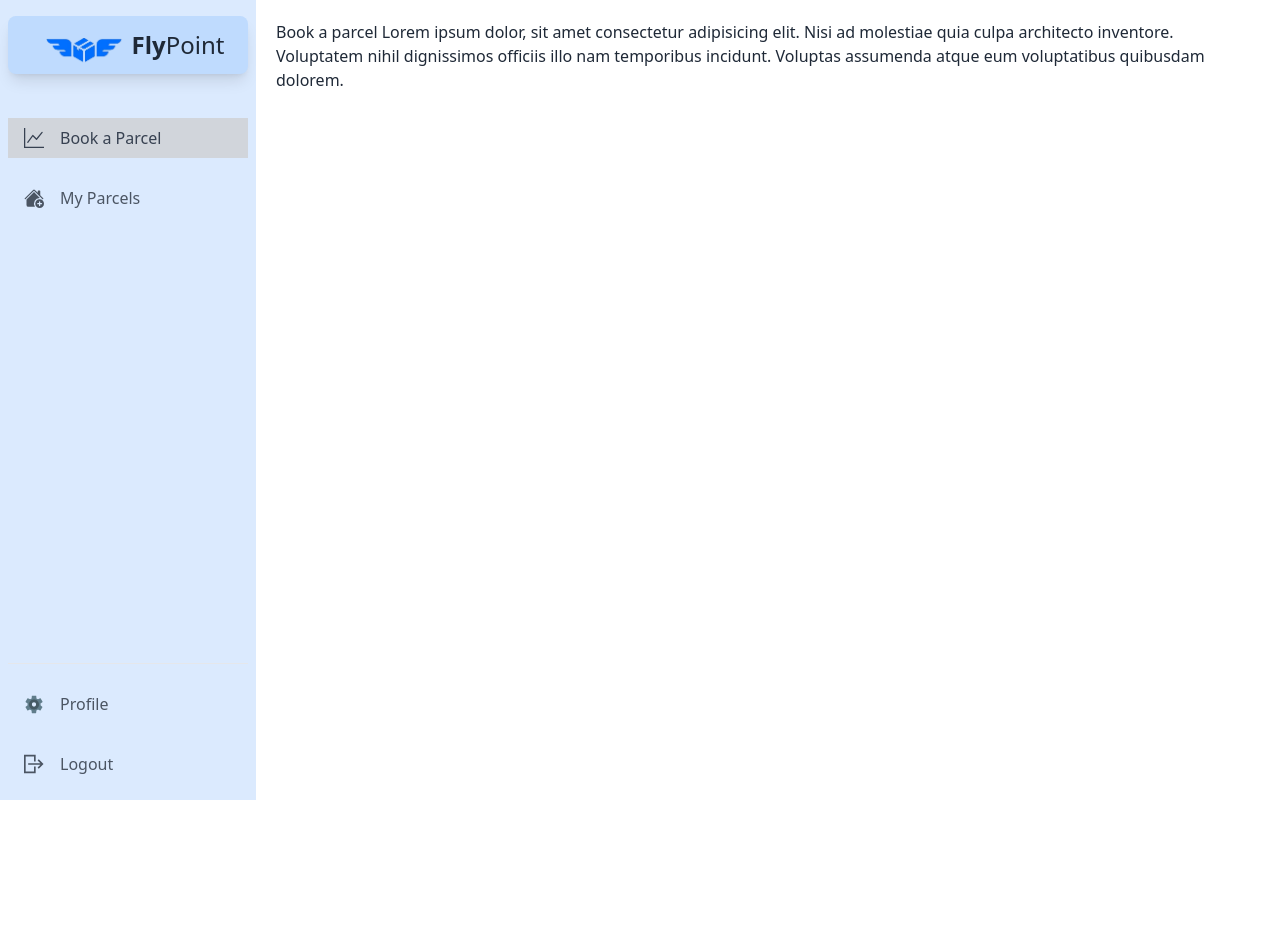
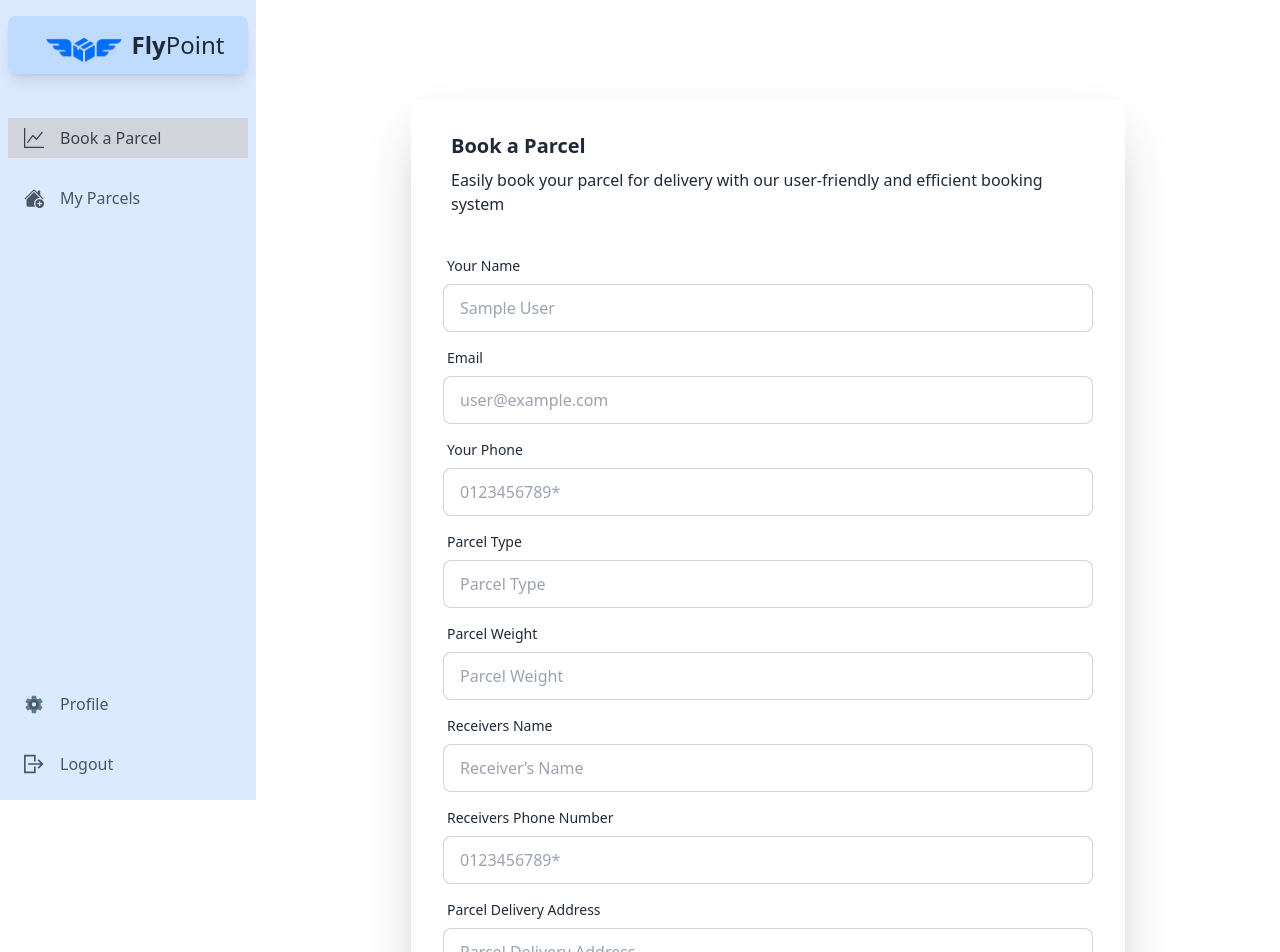
Before and after one commit to abdullahrafi1234/flyPoint, a React (Vite) app: page /dashboard/bookParcel in a window 1280 px wide. Shown: the top 952 px of the page. Before the commit the page ends 800 px from the top, so only its background shows below. Built offline with nearby package versions, Linux system fonts and the light colour scheme; no server answers; sample sign-in values are in the browser's storage.

Commit message:
added book a parcel form

```diff
--- a/src/Routes/PrivateRoute.jsx
+++ b/src/Routes/PrivateRoute.jsx
@@ -5,7 +5,9 @@ const PrivateRoute = ({children}) => {
     const {user, loading} = useAuth()
     const location = useLocation()
     if (loading) {
-        return <span className="loading loading-spinner loading-lg"></span>
+        return <div className="text-center mt-36">
+            <span className="loading loading-spinner loading-lg text-blue-800"></span>
+        </div>
      }
 
      if (user) {
--- a/src/Routes/Routes.jsx
+++ b/src/Routes/Routes.jsx
@@ -43,7 +43,9 @@ const router = createBrowserRouter([
   //dashboard
   {
     path: 'dashboard',
-    element: <Dashboard></Dashboard>,
+    element: <PrivateRoute>
+      <Dashboard></Dashboard>
+    </PrivateRoute>,
     children: [
       {
         index: true,
--- a/src/pages/Dashboard/BookParcel/BookParcel.jsx
+++ b/src/pages/Dashboard/BookParcel/BookParcel.jsx
@@ -1,10 +1,137 @@
+import useAuth from '../../../Hooks/useAuth'
+import { useForm } from "react-hook-form";
+// import toast from "react-hot-toast";
+import { Link, useNavigate } from "react-router-dom";
 
 
 
 const BookParcel = () => {
+
+    // const axiosPublic = useAxiosPublic()
+    const { user } = useAuth()
+    const navigate = useNavigate()
+
+    const { register, handleSubmit, reset, formState: { errors }, } = useForm()
+    const onSubmit = (data) => {
+        console.log(data)
+        // axiosPublic.post('/users', userInfo)
+        //     .then(res => {
+        //         if (res.data.insertedId) {
+        //             reset()
+        //             Swal.fire({
+        //                 position: "top-end",
+        //                 icon: "success",
+        //                 title: "User Created Successfully",
+        //                 showConfirmButton: false,
+        //                 timer: 1500
+        //             });
+        //             navigate('/')
+        //         }
+        //     })
+    }
+
     return (
-        <div className="">
-            <h3>Book a parcel Lorem ipsum dolor, sit amet consectetur adipisicing elit. Nisi ad molestiae quia culpa architecto inventore. Voluptatem nihil dignissimos officiis illo nam temporibus incidunt. Voluptas assumenda atque eum voluptatibus quibusdam dolorem.</h3>
+        <div>
+            <div className=" min-h-screen py-16 ">
+                <div className="hero-content flex-col lg:flex-row-reverse">
+                    <div className="rounded-lg w-3/4 shadow-2xl bg-base-100">
+                        <h3 className="px-10 text-xl font-bold text-start mb-2 mt-8">Book a Parcel</h3>
+                        <p className="px-10">Easily book your parcel for delivery with our user-friendly and efficient booking system
+                        </p>
+                        <form onSubmit={handleSubmit(onSubmit)} className="card-body">
+                            {/* name */}
+                            <div className="form-control">
+                                <label className="label">
+                                    <span className="label-text">Your Name</span>
+                                </label>
+                                <input readOnly  type="text" placeholder={user?.displayName} className="input input-bordered" required />
+                            </div>
+                            {/* email */}
+                            <div className="form-control">
+                                <label className="label">
+                                    <span className="label-text">Email</span>
+                                </label>
+                                <input readOnly  type="email" placeholder={user?.email} className="input input-bordered" required />
+                            </div>
+                            {/* phone number */}
+                            <div className="form-control">
+                                <label className="label">
+                                    <span className="label-text">Your Phone</span>
+                                </label>
+                                <input {...register('phone', { required: true })} type="number" placeholder="0123456789*" className="input input-bordered" required />
+                            </div>
+                            {/* parcel type */}
+                            <div className="form-control">
+                                <label className="label">
+                                    <span className="label-text">Parcel Type</span>
+                                </label>
+                                <input {...register('type', { required: true })} type="text" placeholder="Parcel Type" className="input input-bordered" required />
+                            </div>
+                            {/* parcel weight */}
+                            <div className="form-control">
+                                <label className="label">
+                                    <span className="label-text">Parcel Weight</span>
+                                </label>
+                                <input {...register('weight', { required: true })} type="number" placeholder="Parcel Weight" className="input input-bordered" required />
+                            </div>
+                            {/* receiver name */}
+                            <div className="form-control">
+                                <label className="label">
+                                    <span className="label-text">Receivers Name</span>
+                                </label>
+                                <input {...register('receiverName', { required: true })} type="text" placeholder="Receiver’s Name" className="input input-bordered" required />
+                            </div>
+                            {/* Receiver’s Phone number */}
+                            <div className="form-control">
+                                <label className="label">
+                                    <span className="label-text">Receivers Phone Number</span>
+                                </label>
+                                <input {...register('receiverPhone', { required: true })} type="number" placeholder="0123456789*" className="input input-bordered" required />
+                            </div>
+                            {/* parcel delivery address */}
+                            <div className="form-control">
+                                <label className="label">
+                                    <span className="label-text">Parcel Delivery Address</span>
+                                </label>
+                                <input {...register('deliveryAddress', { required: true })} type="text" placeholder="Parcel Delivery Address" className="input input-bordered" required />
+                            </div>
+                            {/* Requested delivery date */}
+                            <div className="form-control">
+                                <label className="label">
+                                    <span className="label-text">Requested Delivery Date</span>
+                                </label>
+                                <input {...register('deliveryDate', { required: true })} type="date" placeholder="date" className="input input-bordered" required />
+                            </div>
+                            {/* delivery address latitude */}
+                            <div className="form-control">
+                                <label className="label">
+                                    <span className="label-text">Delivery Address Latitude</span>
+                                </label>
+                                <input {...register('latitude', { required: true })} type="text" placeholder="Delivery Address Latitude" className="input input-bordered" required />
+                            </div>
+                            {/* longitude */}
+                            <div className="form-control">
+                                <label className="label">
+                                    <span className="label-text">Delivery Address Longitude</span>
+                                </label>
+                                <input {...register('longitude', { required: true })} type="text" placeholder="Delivery Address Longitude" className="input input-bordered" required />
+                            </div>
+                            {/* price */}
+                            <div className="form-control">
+                                <label className="label">
+                                    <span className="label-text">Price</span>
+                                </label>
+                                <input {...register('price', { required: true })} type="text" placeholder="00" className="input input-bordered" required />
+                            </div>
+                            <div className='form-control'>
+                                <input className='mt-3 btn btn-primary w-full font-bold' type="submit" value="Book" />
+                            </div>
+                        </form>
+                    </div>
+                </div>
+            </div>
+
+
         </div>
     );
 };
--- a/src/pages/Dashboard/Welcome/Welcome.jsx
+++ b/src/pages/Dashboard/Welcome/Welcome.jsx
@@ -1,8 +1,21 @@
+import useAuth from "../../../Hooks/useAuth";
+import { Helmet } from "react-helmet-async";
 
 const Welcome = () => {
+    const { user } = useAuth()
+
     return (
         <div>
-            <h3>HI, WELCOME BACK!</h3>
+            <Helmet>
+                <title>Dashboard - FlyPoint</title>
+            </Helmet>
+            <div className="max-w-lg mx-auto my-36">
+                <p className="text-center text-black font-bold text-3xl pb-4">Hi, Welcome Back <span className="text-blue-600">{user?.displayName || "Sir / Ma'am"}!</span></p>
+
+                <p className="pl-44 mx-auto pb-4">
+                    <img className=" w-36 rounded-full" src={user?.photoURL || 'user.png'} alt="" />
+                </p>
+            </div>
         </div>
     );
 };
```
